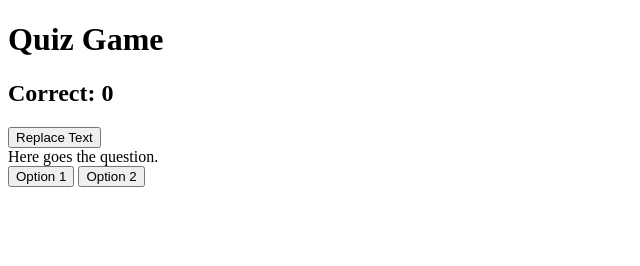
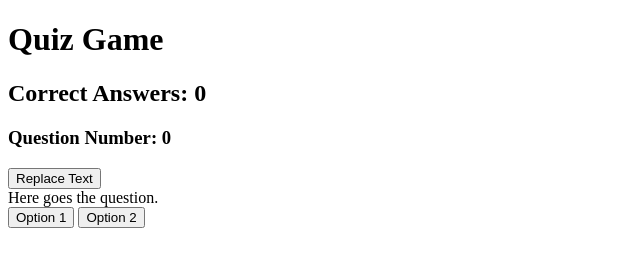
Before and after one commit to ThomasLam2142/Interactive-Quiz-Game, a plain HTML site: page index.html in a window 1280 px wide. Shown: the whole page, without its empty margins (0-640 px from the left). Drawn offline with Linux system fonts and the light colour scheme.

Commit message:
added question number

```diff
--- a/index.html
+++ b/index.html
@@ -15,11 +15,18 @@
             </h1>
 
             <h2>
-                Correct:
+                Correct Answers:
                 <span>
                     0
                 </span>
             </h2>
+
+            <h3>
+                Question Number:
+                <span>
+                    0
+                </span>
+            </h3>
     </header>
 
 
```
